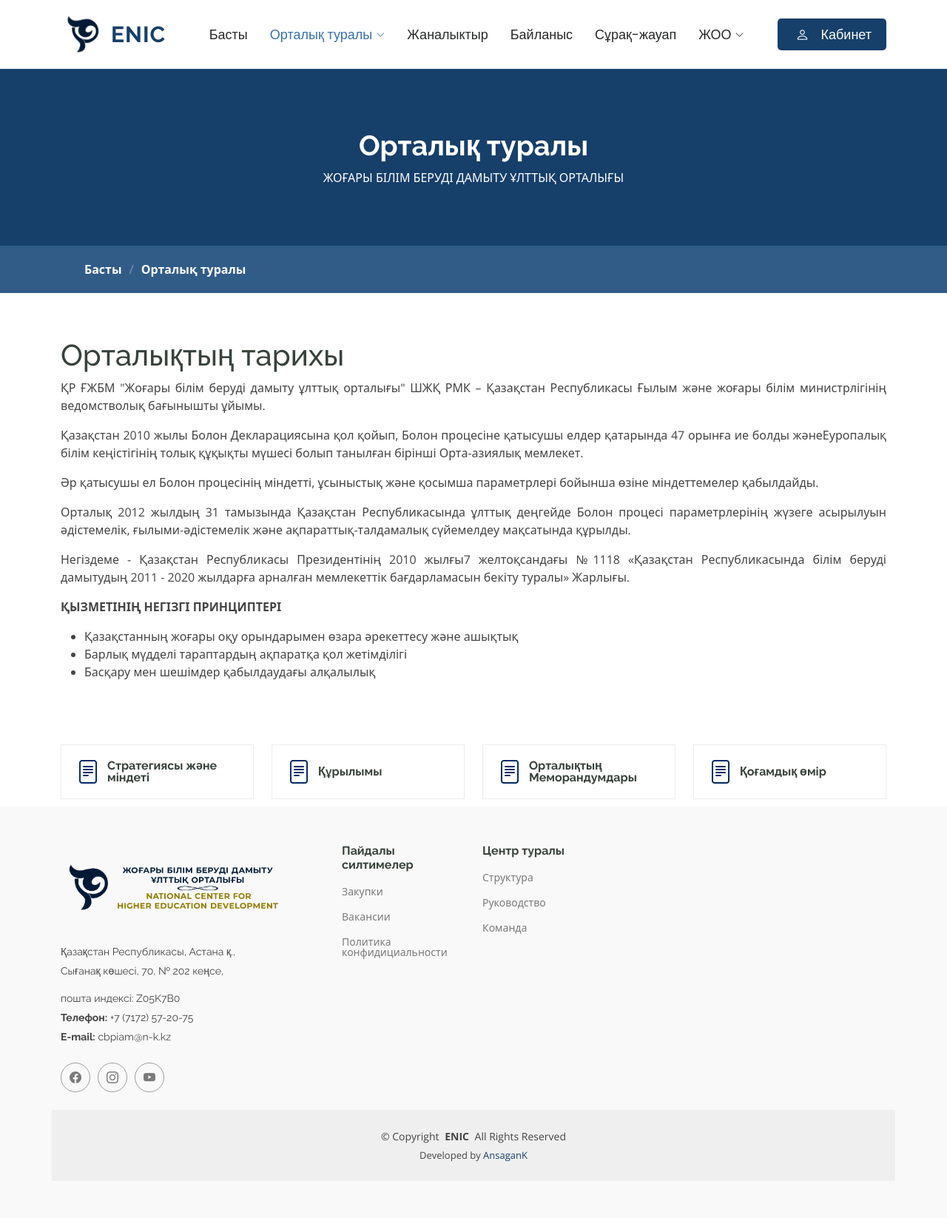
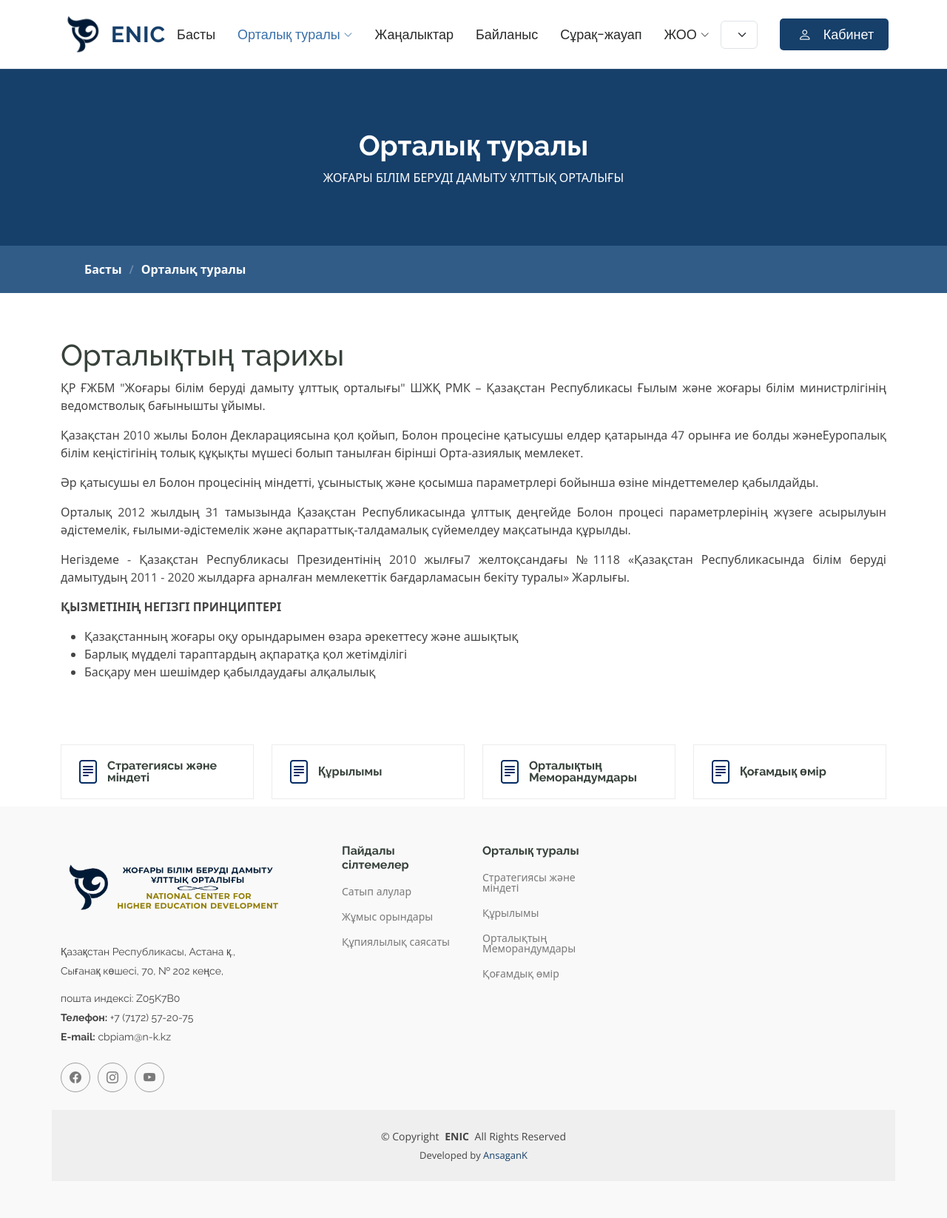
Before and after one commit to AnsaganK/enic, a Django app: page /about in a window 1280 px wide. Shown: the whole page at 74% size. Run offline with Django 5.2, Linux system fonts and the light colour scheme; a map, chart or similar area stays blank; parts of the project's set-up code (start-up, migrations or seed data) failed here and were passed over; some libraries are stand-ins or nearby versions.

Commit message:
add requirements

```diff
--- a/ENIC/urls.py
+++ b/ENIC/urls.py
@@ -1,6 +1,7 @@
 from django.contrib import admin
 from django.urls import path, include
 from django.contrib.auth import views as acc
+from django.views.i18n import set_language
 
 urlpatterns = [
     path('admin/', admin.site.urls),
@@ -11,3 +12,10 @@ urlpatterns += [
     path('login', acc.LoginView.as_view(), name='login'),
     path('logout', acc.LogoutView.as_view(), name='logout'),
 ]
+
+urlpatterns += [
+    # Обязательно добавь это:
+    path('i18n/setlang/', set_language, name='set_language'),
+
+    # другие маршруты
+]
--- a/app/templates/base.html
+++ b/app/templates/base.html
@@ -1,4 +1,4 @@
-{% load static %}
+{% load static i18n %}
 <!DOCTYPE html>
 <html lang="en">
 
@@ -60,26 +60,29 @@
 
         <nav id="navmenu" class="navmenu">
             <ul>
-                <li><a href="{% url 'app:home' %}" {% if request.path == '/' %}class="active"{% endif %}>Басты<br></a>
+                <li><a href="{% url 'app:home' %}"
+                       {% if request.path == '/' %}class="active"{% endif %}>{% trans 'Басты' %}<br></a>
                 </li>
                 <li class="dropdown">
                     <a href="{% url 'app:about' %}" {% if '/about' in request.path %}class="active"{% endif %}>
-                        <span>Орталық туралы</span> <i class="bi bi-chevron-down toggle-dropdown"></i>
+                        <span>{% trans 'Орталық туралы' %}</span> <i class="bi bi-chevron-down toggle-dropdown"></i>
                     </a>
                     <ul>
-                        <li><a href="{% url 'app:about_strategy' %}">Стратегиясы және міндеті</a></li>
-                        <li><a href="{% url 'app:about_structure' %}">Құрылымы</a></li>
-                        <li><a href="{% url 'app:about_memorandum' %}">Орталықтың Меморандумдары</a></li>
-                        <li><a href="{% url 'app:about_social_life' %}">Қоғамдық өмір</a></li>
+                        <li><a href="{% url 'app:about_strategy' %}">{% trans 'Стратегиясы және міндеті' %}</a></li>
+                        <li><a href="{% url 'app:about_structure' %}">{% trans 'Құрылымы' %}</a></li>
+                        <li><a href="{% url 'app:about_memorandum' %}">{% trans 'Орталықтың Меморандумдары' %}</a></li>
+                        <li><a href="{% url 'app:about_social_life' %}">{% trans 'Қоғамдық өмір' %}</a></li>
                     </ul>
                 </li>
-                <li><a href="{% url 'app:article_list' %}" {% if '/article' in request.path %}class="active"{% endif %}>Жаналыктыр</a>
+                <li><a href="{% url 'app:article_list' %}"
+                       {% if '/article' in request.path %}class="active"{% endif %}>{% trans 'Жаңалыктар' %}</a>
                 </li>
-                <li><a href="{% url 'app:contact' %}" {% if '/contact' in request.path %}class="active"{% endif %}>Байланыс</a>
+                <li><a href="{% url 'app:contact' %}"
+                       {% if '/contact' in request.path %}class="active"{% endif %}>{% trans 'Байланыс' %}</a>
                 </li>
-                <li><a href="events.html">Сұрақ-жауап</a></li>
+                <li><a href="#">{% trans 'Сұрақ-жауап' %}</a></li>
                 <li class="dropdown">
-                    <a href="#"><span>ЖОО</span> <i
+                    <a href="#"><span>{% trans 'ЖОО' %}</span> <i
                             class="bi bi-chevron-down toggle-dropdown"></i></a>
                     <ul>
                         <li><a href="#"></a></li>
@@ -99,6 +102,17 @@
                     </ul>
                 </li>
                 <li>
+                    {% get_current_language as LANGUAGE_CODE %}
+                    <form action="{% url 'set_language' %}" method="post">
+                        {% csrf_token %}
+                        <select name="language" class="form-control form-select" onchange="this.form.submit()">
+                            <option value="kk" {% if LANGUAGE_CODE == "kk" %}selected{% endif %}>Қазақша</option>
+                            <option value="ru" {% if LANGUAGE_CODE == "ru" %}selected{% endif %}>Русский</option>
+                            <option value="en" {% if LANGUAGE_CODE == "en" %}selected{% endif %}>English</option>
+                        </select>
+                    </form>
+                </li>
+                <li>
                     {% if request.user.is_authenticated %}
                         <a href="{% url 'app:cabinet' %}" class="btn-login">
                             <i class="bi bi-person-check me-3"></i>
@@ -107,7 +121,7 @@
                     {% else %}
                         <a href="{% url 'login' %}" class="btn-login">
                             <i class="bi bi-person me-3"></i>
-                            Кабинет
+                            {% trans 'Кабинет' %}
                         </a>
                     {% endif %}
                 </li>
@@ -122,7 +136,7 @@
 
 {% if messages %}
     <div class="container mt-3">
-        <div class="messages"  style="position: absolute;
+        <div class="messages" style="position: absolute;
     z-index: 100;
     max-width: 450px;
     width: 100%;">
@@ -143,7 +157,7 @@
     <div class="container footer-top">
         <div class="row gy-4">
             <div class="col-lg-4 col-md-6 footer-about">
-                <a href="index.html" class="d-flex align-items-center">
+                <a href="{% url 'app:home' %}" class="d-flex align-items-center">
                     <img src="{% static 'app/img/enic.png' %}" alt="" height="120">
                 </a>
                 <div class="footer-contact pt-3">
@@ -162,20 +176,21 @@
             </div>
 
             <div class="col-lg-2 col-md-3 footer-links">
-                <h4>Пайдалы силтимелер</h4>
+                <h4>{% trans 'Пайдалы сілтемелер' %}</h4>
                 <ul>
-                    <li><a href="#">Закупки</a></li>
-                    <li><a href="#">Вакансии</a></li>
-                    <li><a href="#">Политика конфидициальности</a></li>
+                    <li><a href="#">{% trans 'Сатып алулар' %}</a></li>
+                    <li><a href="#">{% trans 'Жұмыс орындары' %}</a></li>
+                    <li><a href="#">{% trans 'Құпиялылық саясаты' %}</a></li>
                 </ul>
             </div>
 
             <div class="col-lg-2 col-md-3 footer-links">
-                <h4>Центр туралы</h4>
+                <h4>{% trans 'Орталық туралы' %}</h4>
                 <ul>
-                    <li><a href="#">Структура</a></li>
-                    <li><a href="#">Руководство</a></li>
-                    <li><a href="#">Команда</a></li>
+                    <li><a href="{% url 'app:about_strategy' %}">{% trans 'Стратегиясы және міндеті' %}</a></li>
+                    <li><a href="{% url 'app:about_structure' %}">{% trans 'Құрылымы' %}</a></li>
+                    <li><a href="{% url 'app:about_memorandum' %}">{% trans 'Орталықтың Меморандумдары' %}</a></li>
+                    <li><a href="{% url 'app:about_social_life' %}">{% trans 'Қоғамдық өмір' %}</a></li>
                 </ul>
             </div>
 
```
Also changed, not shown: ENIC/settings.py (+13 -0 lines), app/templates/app/page/home.html (+47 -39 lines).
